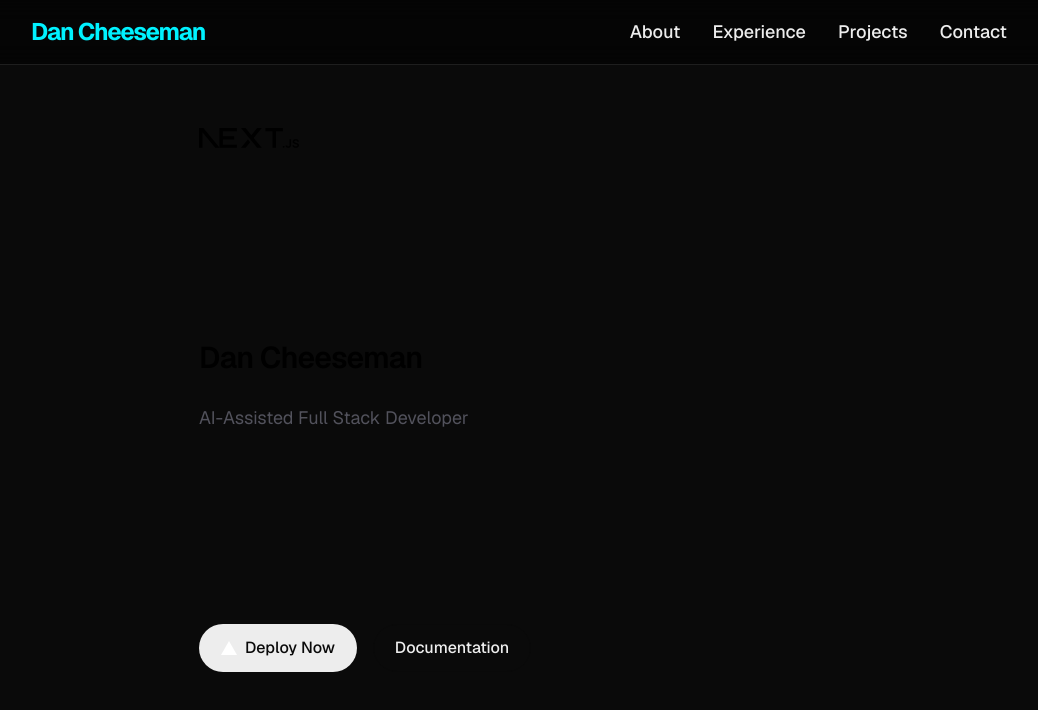
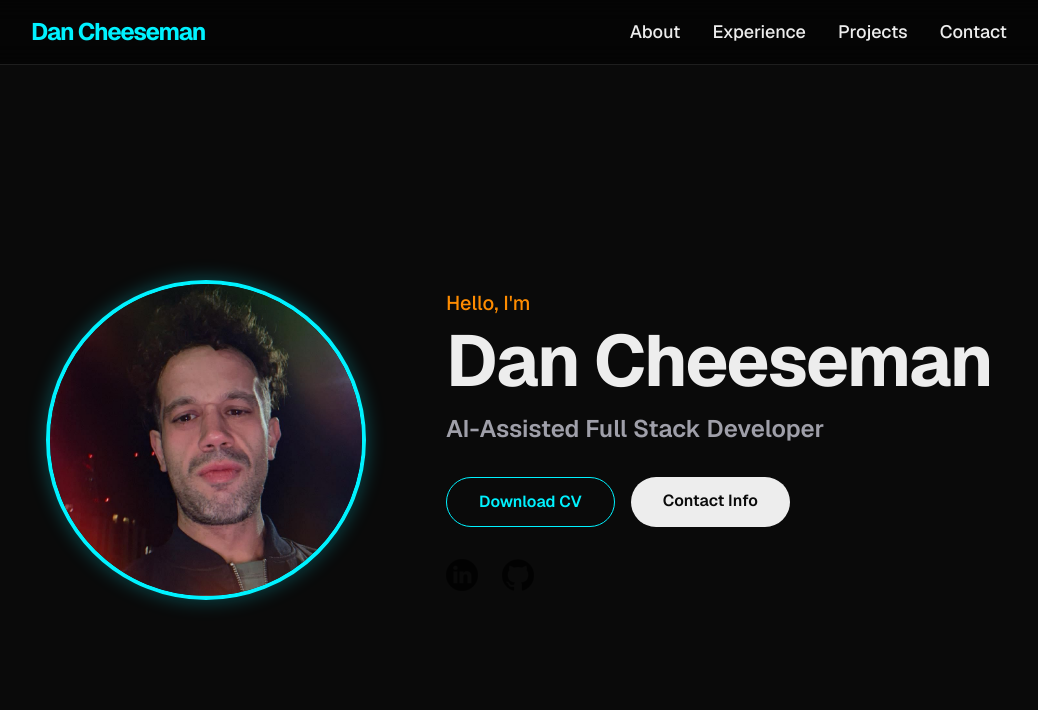
Before and after one commit to danichese/danichese.github.io, a Next.js app: page / in a window 1280 px wide. Shown: the top 710 px of the page, without its empty margins (121-1159 px from the left). Built offline with nearby package versions, Linux system fonts and the light colour scheme.

Commit message:
feat(ui): Implement polished Hero section with AI Full Stack persona

```diff
--- a/src/app/page.tsx
+++ b/src/app/page.tsx
@@ -1,51 +1,53 @@
 import Image from "next/image";
+import Link from "next/link";
 
 export default function Home() {
   return (
-    <div className="flex min-h-screen items-center justify-center font-sans">
-      <main className="flex min-h-screen w-full max-w-3xl flex-col items-center justify-between py-32 px-16 sm:items-start">
-        <Image
-          className="dark:invert"
-          src="/next.svg"
-          alt="Next.js logo"
-          width={100}
-          height={20}
-          priority
-        />
-        <div className="flex flex-col items-center gap-6 text-center sm:items-start sm:text-left">
-          <h1 className="max-w-xs text-3xl font-semibold leading-10 tracking-tight text-black dark:text-zinc-50">
+    <main className="flex min-h-screen flex-col items-center justify-center px-6 pt-20">
+      {/* Hero Section */}
+      <section id="profile" className="flex flex-col items-center gap-12 md:flex-row md:gap-20">
+        <div className="relative h-64 w-64 overflow-hidden rounded-full border-4 border-tech shadow-[0_0_20px_rgba(0,242,255,0.3)] md:h-80 md:w-80">
+          <Image
+            src="/assets/profile-pic.png"
+            alt="Dan Cheeseman"
+            fill
+            className="object-cover"
+            priority
+          />
+        </div>
+        <div className="flex flex-col items-center text-center md:items-start md:text-left">
+          <p className="text-xl font-medium text-human">Hello, I'm</p>
+          <h1 className="mt-2 text-5xl font-bold tracking-tight text-foreground md:text-7xl">
             Dan Cheeseman
           </h1>
-          <p className="max-w-md text-lg leading-8 text-zinc-600 dark:text-zinc-400">
+          <p className="mt-4 text-2xl font-semibold text-zinc-400">
             AI-Assisted Full Stack Developer
           </p>
+          <div className="mt-8 flex flex-wrap justify-center gap-4 md:justify-start">
+            <Link
+              href="/assets/Dan-Cheeseman-CV-INC-2024.pdf"
+              target="_blank"
+              className="rounded-full border border-tech px-8 py-3 font-semibold text-tech transition-all hover:bg-tech hover:text-black"
+            >
+              Download CV
+            </Link>
+            <Link
+              href="#contact"
+              className="rounded-full bg-foreground px-8 py-3 font-semibold text-background transition-all hover:bg-zinc-300"
+            >
+              Contact Info
+            </Link>
+          </div>
+          <div className="mt-8 flex gap-6">
+            <Link href="https://linkedin.com" target="_blank" aria-label="LinkedIn">
+              <Image src="/assets/linkedin.png" alt="LinkedIn" width={32} height={32} className="opacity-70 hover:opacity-100" />
+            </Link>
+            <Link href="https://github.com/danichese" target="_blank" aria-label="GitHub">
+              <Image src="/assets/github.png" alt="GitHub" width={32} height={32} className="opacity-70 hover:opacity-100" />
+            </Link>
+          </div>
         </div>
-        <div className="flex flex-col gap-4 text-base font-medium sm:flex-row">
-          <a
-            className="flex h-12 w-full items-center justify-center gap-2 rounded-full bg-foreground px-5 text-background transition-colors hover:bg-[#383838] dark:hover:bg-[#ccc] md:w-[158px]"
-            href="https://vercel.com/new?utm_source=create-next-app&utm_medium=appdir-template-tw&utm_campaign=create-next-app"
-            target="_blank"
-            rel="noopener noreferrer"
-          >
-            <Image
-              className="dark:invert"
-              src="/vercel.svg"
-              alt="Vercel logomark"
-              width={16}
-              height={16}
-            />
-            Deploy Now
-          </a>
-          <a
-            className="flex h-12 w-full items-center justify-center rounded-full border border-solid border-black/[.08] px-5 transition-colors hover:border-transparent hover:bg-black/[.04] dark:border-white/[.145] dark:hover:bg-[#1a1a1a] md:w-[158px]"
-            href="https://nextjs.org/docs?utm_source=create-next-app&utm_medium=appdir-template-tw&utm_campaign=create-next-app"
-            target="_blank"
-            rel="noopener noreferrer"
-          >
-            Documentation
-          </a>
-        </div>
-      </main>
-    </div>
+      </section>
+    </main>
   );
 }
```
Also changed, not shown: 1 other file (tests, documents, lock files or other folders).
